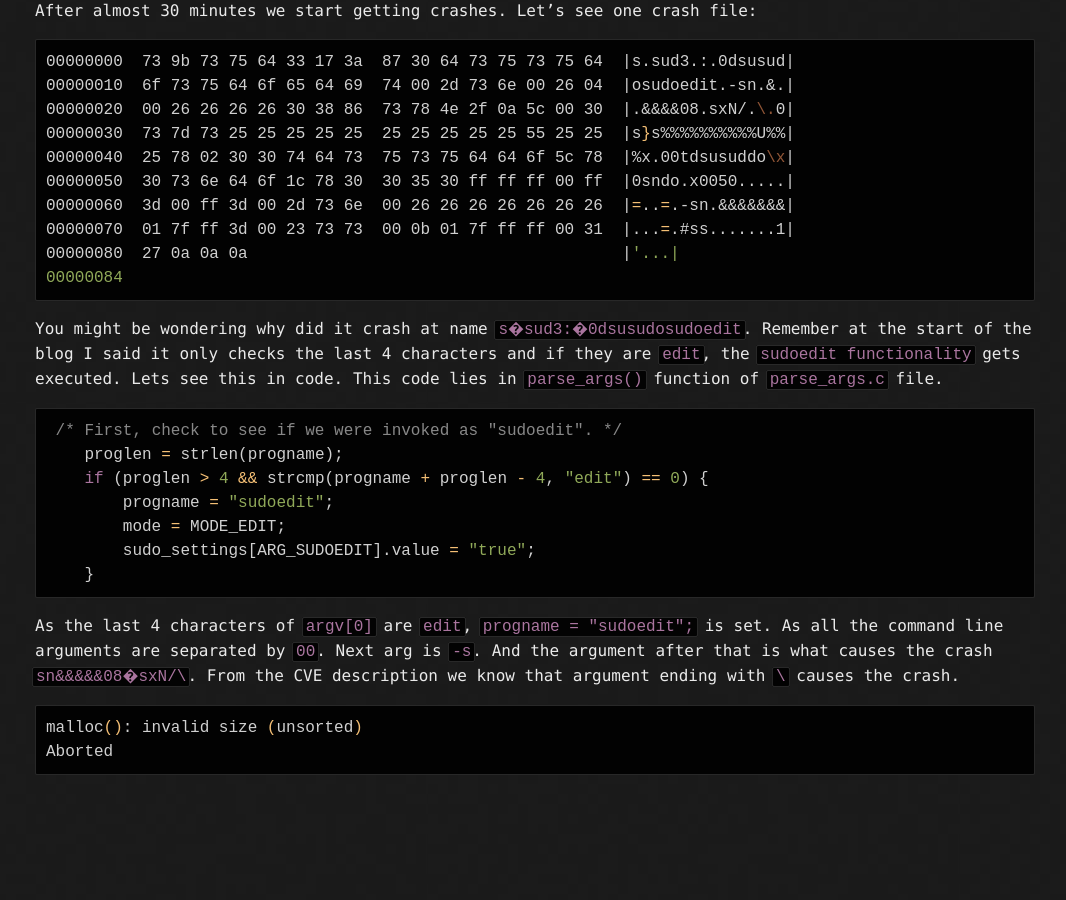
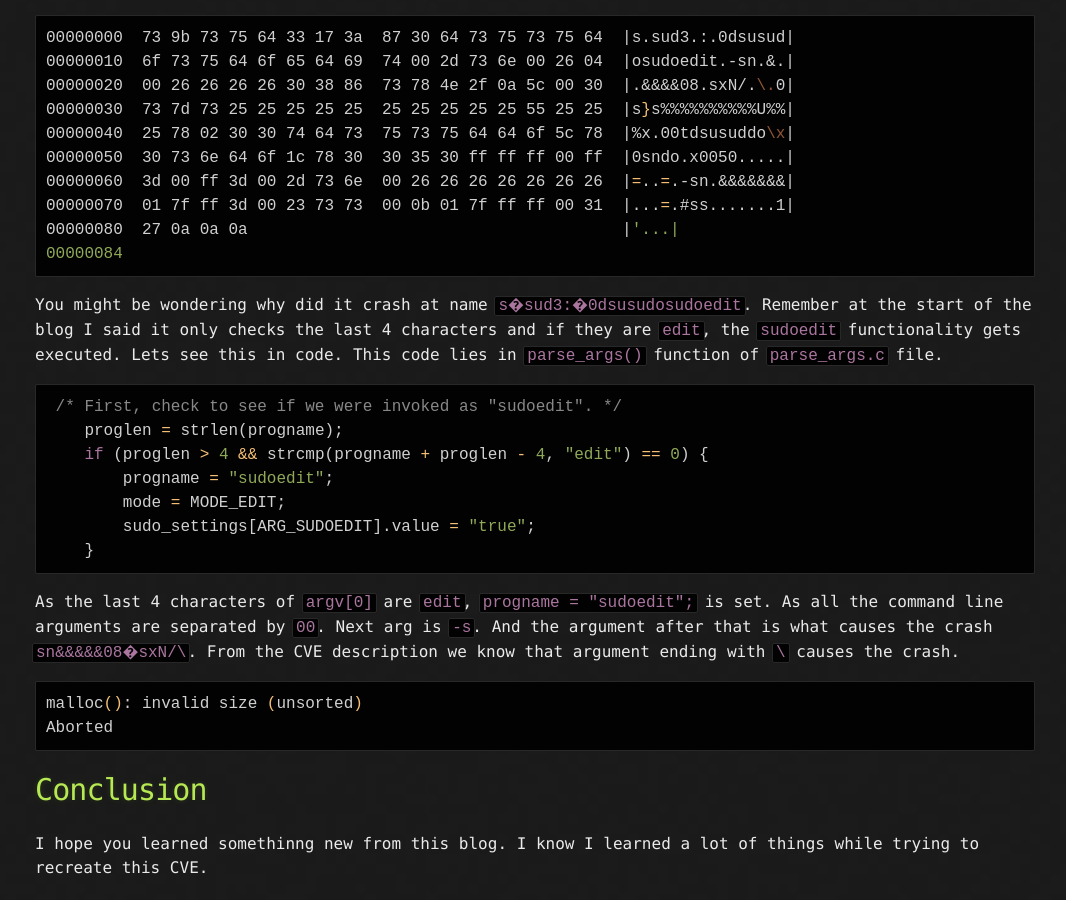
Before and after one commit to faran1512/faran1512.github.io, a Jekyll site: the page built from CVE-2021-3156_Recreate.md, in a window 1280 px wide and 900 px high, scrolled down 4385 px. Shown: the whole window, without its empty margins (105-1171 px from the left). Built offline with Jekyll 4.4.1, drawn with Linux system fonts in a browser that asks for light colours; our own code applies the rules of GitHub Pages for plain Markdown files; before the commit the page ends 5180 px from its top, so only the background shows below that; some of the changed text lies outside the part shown.

Commit message:
Writing CVE-2021-3156 Blog

````diff
--- a/CVE-2021-3156_Recreate.md
+++ b/CVE-2021-3156_Recreate.md
@@ -194,7 +194,7 @@ After almost 30 minutes we start getting crashes. Let's see one crash file:
 00000084
 ```
 
-You might be wondering why did it crash at name `s�sud3:�0dsusudosudoedit`. Remember at the start of the blog I said it only checks the last 4 characters and if they are `edit`, the `sudoedit functionality` gets executed. Lets see this in code. This code lies in `parse_args()` function of `parse_args.c` file.
+You might be wondering why did it crash at name `s�sud3:�0dsusudosudoedit`. Remember at the start of the blog I said it only checks the last 4 characters and if they are `edit`, the `sudoedit` functionality gets executed. Lets see this in code. This code lies in `parse_args()` function of `parse_args.c` file.
 
 ```c
  /* First, check to see if we were invoked as "sudoedit". */
@@ -212,3 +212,7 @@ As the last 4 characters of `argv[0]` are `edit`, `progname = "sudoedit";` is se
 malloc(): invalid size (unsorted)
 Aborted
 ```
+
+# Conclusion
+
+I hope you learned somethinng new from this blog. I know I learned a lot of things while trying to recreate this CVE.
````
Also changed, not shown: other parts of CVE-2021-3156_Recreate.md (+3 -3 lines).
